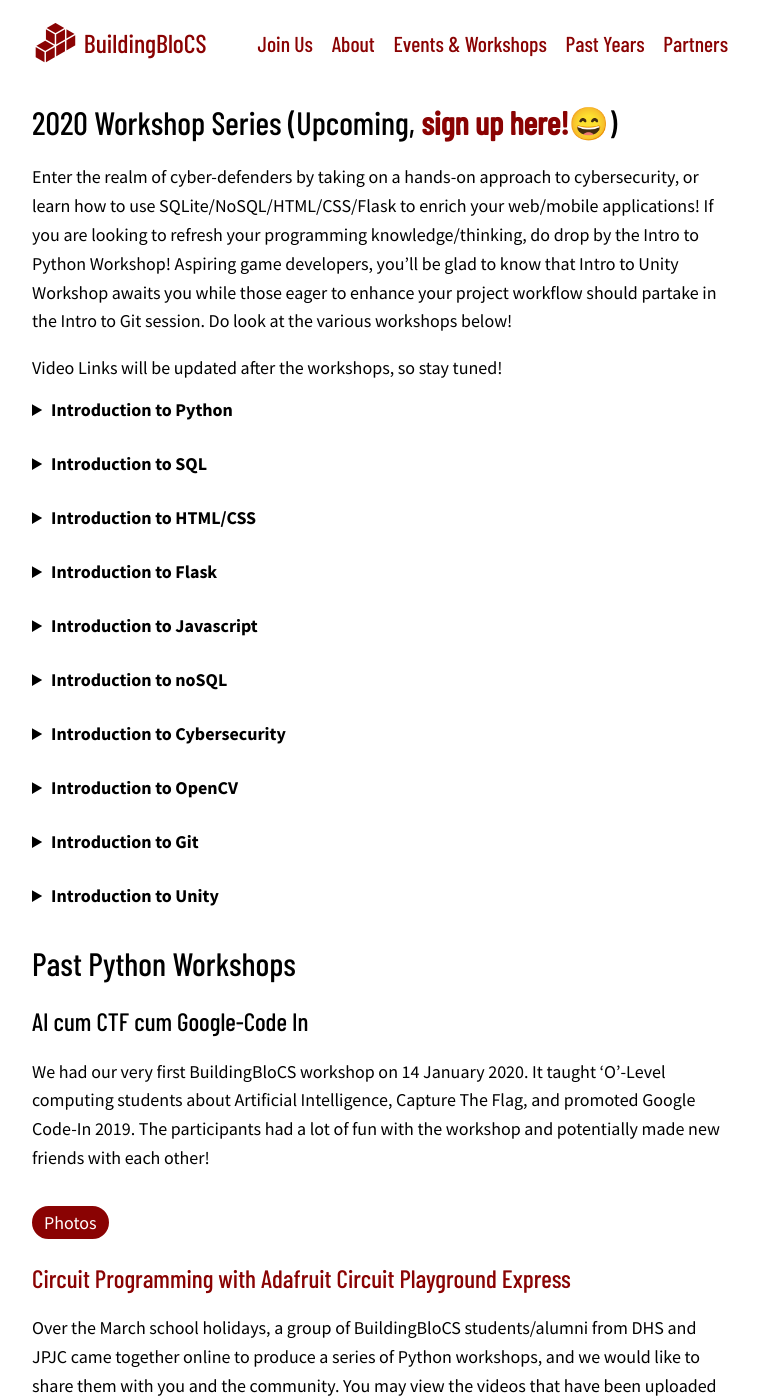
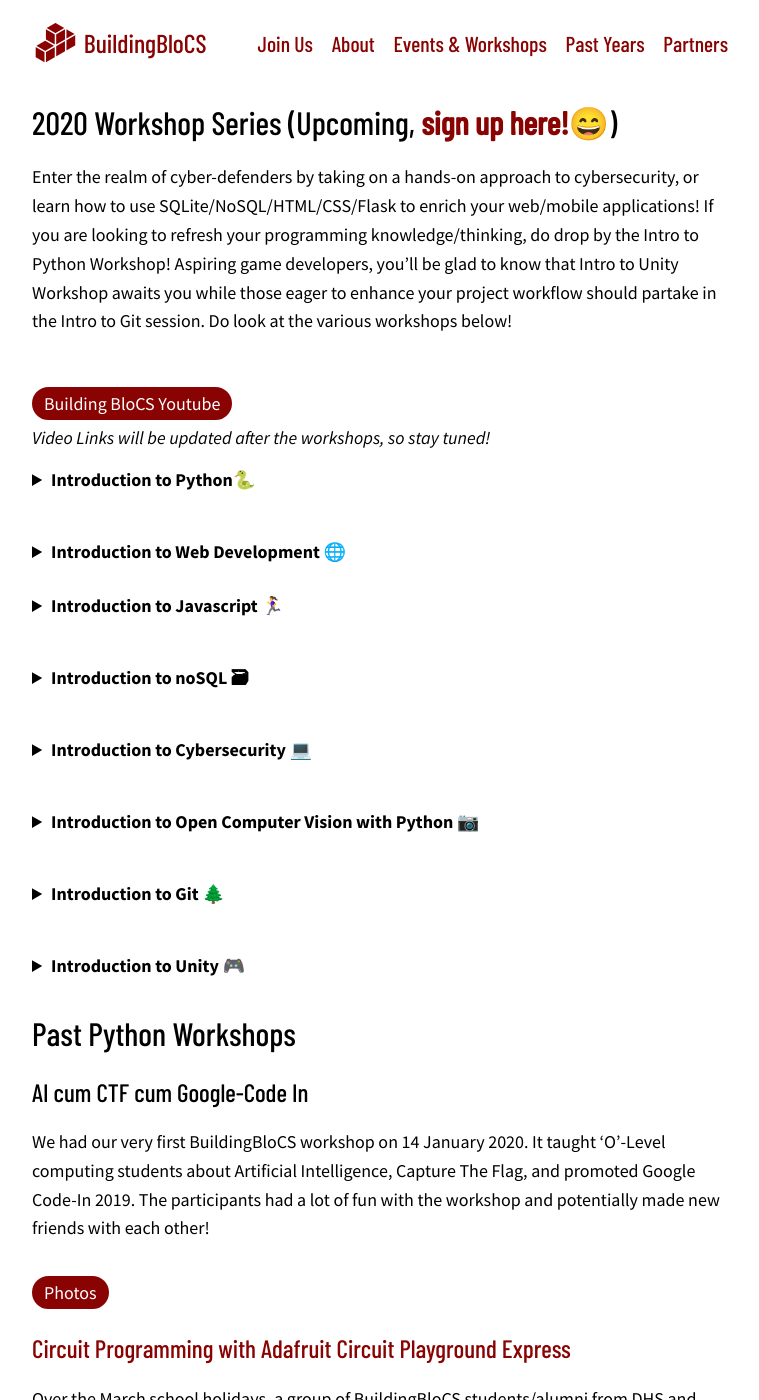
Before and after one commit to buildingblocs/2020, a Jekyll site: the page built from pre-event/workshop/index.md, in a window 1280 px wide and 1400 px high. Shown: the whole window, without its empty margins (260-1019 px from the left). Built offline with Jekyll 4.4.1, drawn with Linux system fonts in a browser that asks for light colours; some web fonts are replaced; our own code applies the rules of GitHub Pages for plain Markdown files.

Commit message:
Updated workshops descriptions and added links

```diff
--- a/pre-event/workshop/index.md
+++ b/pre-event/workshop/index.md
@@ -6,11 +6,12 @@
 
 Enter the realm of cyber-defenders by taking on a hands-on approach to cybersecurity, or learn how to use SQLite/NoSQL/HTML/CSS/Flask to enrich your web/mobile applications! If you are looking to refresh your programming knowledge/thinking, do drop by the Intro to Python Workshop! Aspiring game developers, you’ll be glad to know that Intro to Unity Workshop awaits you while those eager to enhance your project workflow should partake in the Intro to Git session. Do look at the various workshops below!
 
-Video Links will be updated after the workshops, so stay tuned!
+<br><a class="btn" href="https://www.youtube.com/channel/UCWQmrxGbwU4jFBCJf7rPoFQ">Building BloCS Youtube</a>
+<br><i>Video Links will be updated after the workshops, so stay tuned!</i>
 
 <div>
 <details>
-<summary><strong>Introduction to Python</strong></summary><br>
+<summary><strong>Introduction to Python🐍</strong></summary><br>
 
 By the end of the workshop, participants would learn
 - the basics of python
@@ -20,32 +21,20 @@
 <br><br><strong>Prerequisites:</strong> Nothing much other than a desire to learn!
 </details><br><br>
 
-<details><summary><strong>Introduction to SQL</strong></summary><br>
-
-SQL forms an important part in our applications, by helping to store a variety of user data!
+<br><details><summary><strong>Introduction to Web Development 🌐</strong></summary><br>
+<img src="https://yogendra.me/2017/07/20/migration-mania/html-js-css.png" style="width:130px;">
+<br><strong>Learning to build a efficient web application quickly is increasingly important. This workshop (and more) will equip you with the skills and tools to build your own web application. Here are some of the tools you will learn!</strong><br><br>Flask is used as a web-framework. This will form the basis for the web-application.<br><br>Participants will also learn about the basics of HTML (Markup Language for the Web) and CSS (Casacading Style Sheets for nice designs), along with other frameworks to improve their website's user interface and experience.<br><br>
+SQL forms an important part in our applications, by helping to store a variety of user data!<br>
 Participants will explore the concepts of:
 - normalized databases
-- sql technologies
+- simple sql queries
+- various sql technologies and their pros and cons
 
 <br><br><strong>Prerequisites:</strong> Basic Knowledge of Python (Intro to Python Workshop)
-</details><br><br>
+</details><br>
 
-<details><summary><strong>Introduction to HTML/CSS</strong></summary><br>
-
-By the end of the workshop, participants will be able to:
-- understand the basics of HTML and CSS
-- build their own simple webpage
-</details><br><br>
-
-<details><summary><strong>Introduction to Flask</strong></summary><br>
-
-Flask is used to write web applications in Python. By the end, participants will understand the basics of Flask and have their own Flask application that makes use of an API (Application Programming Interface) <br>
-
-<br><br><strong>Prerequisites:</strong> Basic Knowledge of Python (Intro to Python Workshop)
-</details><br><br>
-
-<details>
-<summary><strong>Introduction to Javascript</strong></summary><br>
+<br><details>
+<summary><strong>Introduction to Javascript 🏃‍♀️</strong></summary><br>
 
 JavaScript is an extremely popular programming language used primarily by Web
 browsers to create a dynamic and interactive experience for the user.
@@ -56,16 +45,16 @@
 that tells you the time using nodejs</strong> and learn to host it online for free!
 </details><br><br>
 
-<details>
-<summary><strong>Introduction to noSQL</strong></summary><br>
+<br><details>
+<summary><strong>Introduction to noSQL 🗃</strong></summary><br>
 
 After learning SQL, why not learn NoSQL? NoSQL databases (aka "not only SQL") are non tabular, and store data differently than relational tables (aka SQL). <br> NoSQL databases come in a variety of types based on their data model. The main types are document, key-value, wide-column, and graph. They provide flexible schemas and scale easily with large amounts of data and high user loads.
 
 <br><br><strong>Prerequisites:</strong> Basic Knowledge of Python (Intro to Python Workshop)
 </details><br><br>
 
-<details>
-<summary><strong>Introduction to Cybersecurity</strong></summary><br>
+<br><details>
+<summary><strong>Introduction to Cybersecurity 💻</strong></summary><br>
 
 Cyberattacks are increasingly becoming more common, while our reliance on digital systems has increased significantly. A sound understanding of cybersecurity principles would thus go a long way in helping to ensure one stays cyber secure.
 <br>
@@ -74,8 +63,8 @@
 <br><br><strong>Prerequisites:</strong> Basic Knowledge of Python would be helpful (Intro to Python Workshop)
 </details><br><br>
 
-<details>
-<summary><strong>Introduction to OpenCV</strong></summary><br>
+<br><details>
+<summary><strong>Introduction to Open Computer Vision with Python 📷</strong></summary><br>
 <img src="https://user-images.githubusercontent.com/47784720/80275797-349dab80-8716-11ea-8b11-ce656342ae73.png" alt="EdgeDunmanHigh" width="600"/>
 <br><strong>Part 1</strong><br>
 Open CV is a powerful library used to analyse images and videos! Equip
@@ -91,17 +80,17 @@
 <br><br><strong>Prerequisites:</strong> Basic Knowledge of Python (Intro to Python Workshop)
 </details><br><br>
 
-<details>
-<summary><strong>Introduction to Git</strong></summary><br>
+<br><details>
+<summary><strong>Introduction to Git 🌲</strong></summary><br>
 Open source development is increasingly prevalent in software development, powering many devices that we use daily. Originally developed for the managing the Linux Operating System, Git is an extremely powerful tool for managing computing projects.<br><br>
 Participants will learn what Git is and how it is different from GitHub, what programmers can use Git for, learn to perform basic operations (commit, pull etc) using a Git GUI Client, perform simple collaborative operations (merge, forking) and understand the use of pull requests in working on public open source projects
 
 <br><br><strong>Prerequisites:</strong> A little knowledge of terminal/Command Prompt commands would be helpful but not essential
 </details><br><br>
 
-<details>
-<summary><strong>Introduction to Unity</strong></summary><br>
-Participants will be introduced to the the Game Loop, 2D Space, Collision detection, and make a simple game involving moving the player character
+<br><details>
+<summary><strong>Introduction to Unity 🎮</strong></summary><br>
+Participants will be introduced to the the Game Loop, 2D Space, Collision detection, and make a simple game involving moving the player character.
 
 <br><br><strong>Prerequisites:</strong> Knowledge of C# programming would be useful, but not required.
 As for programming knowledge, its mainly going to be variables:
```
